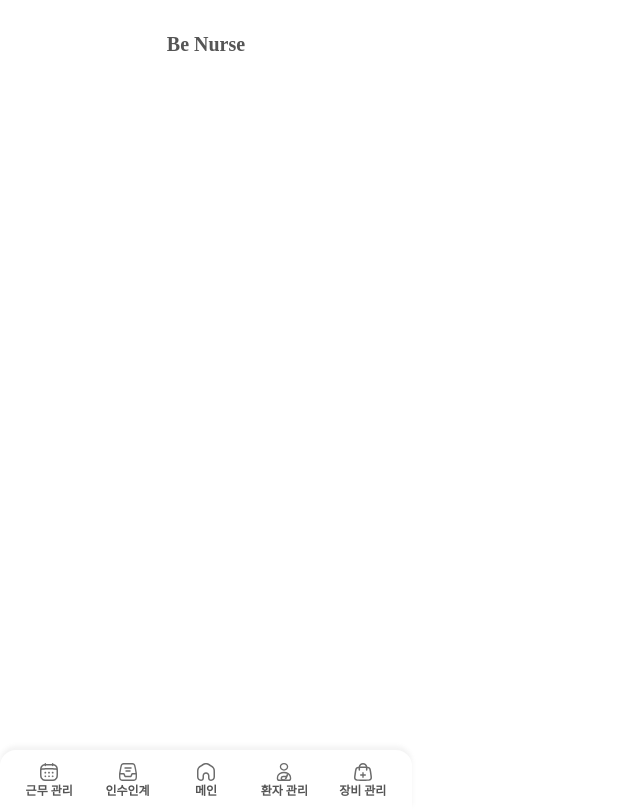
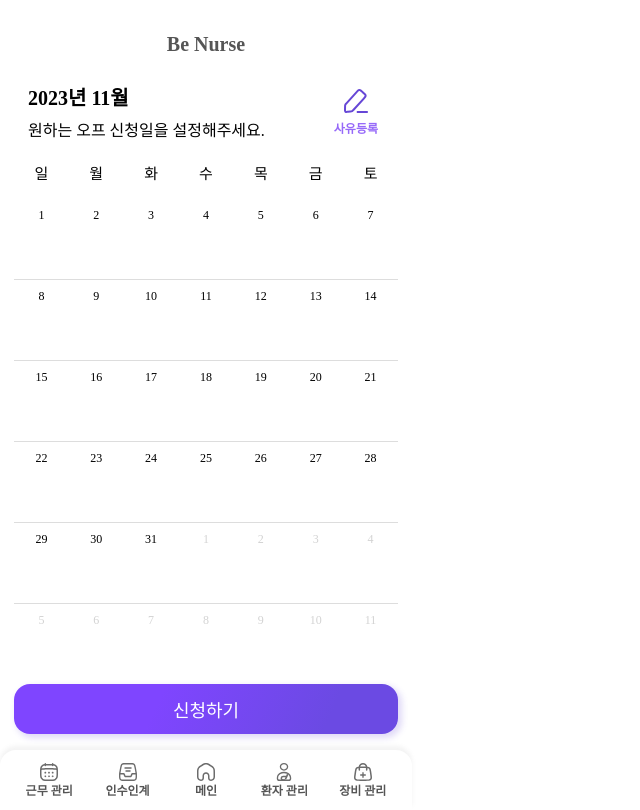
Before and after one commit to sojeong025/BeNurse, a React (Vite) app in the folder Frontend/BeNurse/: page /off-application in a window 1280 px wide. Shown: the whole page, without its empty margins (0-640 px from the left). Built offline with nearby package versions, Linux system fonts and the light colour scheme; a web font is replaced by a local one.

Commit message:
feat : off application page
Change-Id: I7685667276bcbbe4cbb7d89543e12718934ab2ae

```diff
--- /dev/null
+++ b/Frontend/BeNurse/src/components/templates/Schedule/OffCalendar.jsx
@@ -0,0 +1,134 @@
+import React, { useState } from "react";
+import { Common } from "../../../utils/global.styles";
+import offpencil from "@assets/Icons/offpencil.svg";
+import {
+  CalendarWrapper,
+  Table,
+  WeekdayRow,
+  Weekday,
+  Td,
+} from "./ScheduleCalendar.styles";
+
+export default function ScheduleCalendar() {
+  const today = new Date();
+  const [currentDate, setCurrentDate] = useState(
+    new Date(today.getFullYear(), today.getMonth(), 1),
+  );
+
+  const createCalendar = (date) => {
+    const startDay = date.getDay();
+    const totalDays = new Date(
+      date.getFullYear(),
+      date.getMonth() + 1,
+      0,
+    ).getDate();
+    const prevMonthTotalDays = new Date(
+      date.getFullYear(),
+      date.getMonth(),
+      0,
+    ).getDate();
+
+    let dates = [];
+    for (let i = 1; i <= totalDays; i++) {
+      dates.push({ day: i, isCurMonth: true });
+    }
+
+    for (let i = 0; i < startDay; i++) {
+      dates.unshift({ day: prevMonthTotalDays - i, isCurMonth: false });
+    }
+
+    let nextMonthDay = 1;
+    while (dates.length < 42) {
+      dates.push({ day: nextMonthDay++, isCurMonth: false });
+    }
+
+    let weeks = [];
+    while (dates.length) {
+      weeks.push(dates.splice(0, 7));
+    }
+
+    return weeks;
+  };
+
+  const weeks = createCalendar(currentDate);
+
+  return (
+    <CalendarWrapper>
+      <div
+        style={{
+          display: "flex",
+          justifyContent: "space-between",
+          margin: "0px 14px 10px",
+        }}
+      >
+        <div>
+          <div
+            style={{
+              fontSize: Common.fontSize.fontXL,
+              fontWeight: Common.fontWeight.extrabold,
+              marginBottom: "15px",
+            }}
+          >
+            {currentDate.getFullYear()}년 {currentDate.getMonth() + 2}월
+          </div>
+          <div style={{ fontSize: Common.fontSize.fontM }}>
+            원하는 오프 신청일을 설정해주세요.
+          </div>
+        </div>
+        <div
+          style={{
+            display: "flex",
+            flexDirection: "column",
+            justifyContent: "center",
+            alignItems: "center",
+          }}
+        >
+          <img
+            src={offpencil}
+            alt=""
+            style={{ width: "24px", marginBottom: "5px" }}
+          />
+          <button
+            style={{
+              fontSize: Common.fontSize.fontXS,
+              fontWeight: Common.fontWeight.extrabold,
+              color: Common.color.purple03,
+              background: "none",
+              border: "none",
+            }}
+          >
+            사유등록
+          </button>
+        </div>
+      </div>
+      <Table>
+        <thead>
+          <WeekdayRow>
+            <Weekday>일</Weekday>
+            <Weekday>월</Weekday>
+            <Weekday>화</Weekday>
+            <Weekday>수</Weekday>
+            <Weekday>목</Weekday>
+            <Weekday>금</Weekday>
+            <Weekday>토</Weekday>
+          </WeekdayRow>
+        </thead>
+        <tbody>
+          {weeks.map((week, i) => (
+            <tr key={i}>
+              {week.map((date, j) => (
+                <Td
+                  lastRow={i === weeks.length - 1}
+                  key={j}
+                  isCurMonth={date.isCurMonth}
+                >
+                  {date.day}
+                </Td>
+              ))}
+            </tr>
+          ))}
+        </tbody>
+      </Table>
+    </CalendarWrapper>
+  );
+}
--- a/Frontend/BeNurse/src/components/templates/Schedule/ScheduleCalendar.styles.jsx
+++ b/Frontend/BeNurse/src/components/templates/Schedule/ScheduleCalendar.styles.jsx
@@ -3,7 +3,7 @@ import { Common } from "../../../utils/global.styles";
 
 export const CalendarWrapper = styled.div`
   width: calc(412px - 28px);
-  margin-top: 74px;
+  /* margin-top: 74px; */
 `;
 
 export const Header = styled.div`
--- a/Frontend/BeNurse/src/pages/SchedulePage/OffApplicationPage.jsx
+++ b/Frontend/BeNurse/src/pages/SchedulePage/OffApplicationPage.jsx
@@ -1,5 +1,29 @@
 import React from "react";
+import Container from "@components/atoms/Container/Container";
+import OffCalendar from "@components/templates/Schedule/OffCalendar";
+import Button from "@components/atoms/Button/Button";
 
 export default function OffApplicationPage() {
-  return <div>OffApplicationPage</div>;
+  return (
+    <Container
+      backgroundColor={"white"}
+      flex={["center", "flex-start"]}
+    >
+      <div
+        style={{
+          marginTop: "88px",
+        }}
+      >
+        <OffCalendar />
+        <Button
+          variant="primary"
+          width="384px"
+          radius="16px"
+          style={{ marginBottom: "10px" }}
+        >
+          신청하기
+        </Button>
+      </div>
+    </Container>
+  );
 }
--- a/Frontend/BeNurse/src/pages/SchedulePage/SchedulePage.jsx
+++ b/Frontend/BeNurse/src/pages/SchedulePage/SchedulePage.jsx
@@ -8,7 +8,9 @@ export default function SchedulePage() {
       backgroundColor={"white"}
       flex={["center", "flex-start"]}
     >
-      <ScheduleCalendar />
+      <div style={{ marginTop: "74px" }}>
+        <ScheduleCalendar />
+      </div>
     </Container>
   );
 }
```
Also changed, not shown: Frontend/BeNurse/src/assets/Icons/offpencil.svg (added).
